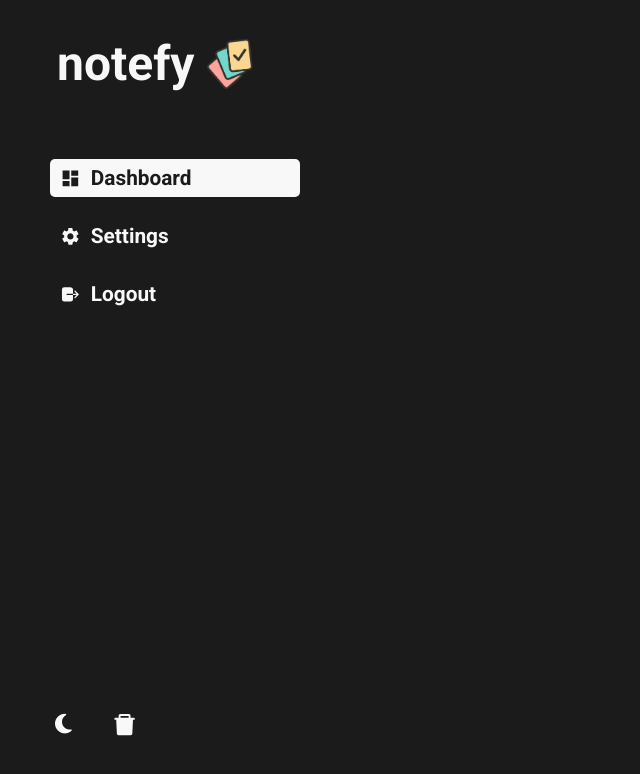
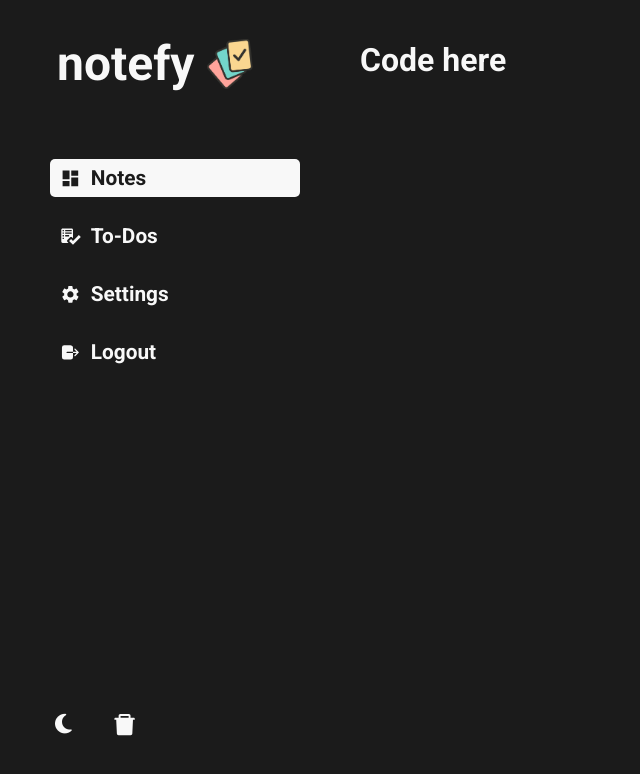
Before and after one commit to Servatom/notefy, a React (Create React App) app in the folder frontend/: page /dashboard/todo in a window 1280 px wide. Shown: the top 774 px of the page, without its empty margins (0-640 px from the left). Built offline with nearby package versions, Linux system fonts and the light colour scheme; no server answers; sample sign-in values are in the browser's storage.

Commit message:
Organise folder structure and start with ToDo

```diff
--- a/frontend/src/components/AddNote.js
+++ b/frontend/src/components/Notes/AddNote.js
@@ -1,4 +1,4 @@
-import "../assets/css/Notes.css";
+import "../../assets/css/Notes.css";
 import { useState } from "react";
 import {nanoid} from 'nanoid';
 
--- a/frontend/src/components/Note.js
+++ b/frontend/src/components/Notes/Note.js
@@ -1,4 +1,4 @@
-import "../assets/css/Notes.css";
+import "../../assets/css/Notes.css";
 import { MdDeleteSweep, MdEdit} from 'react-icons/md';
 import swal from 'sweetalert';
 import { useState } from "react";
--- a/frontend/src/components/NotesList.js
+++ b/frontend/src/components/Notes/NotesList.js
@@ -1,4 +1,4 @@
-import "../assets/css/Notes.css";
+import "../../assets/css/Notes.css";
 import AddNote from "./AddNote";
 import Note from "./Note";
 
--- a/frontend/src/components/Searchbar.js
+++ b/frontend/src/components/Notes/Searchbar.js
@@ -1,6 +1,6 @@
 import { useState } from 'react';
 import {GoSearch} from 'react-icons/go';
-import "../assets/css/Searchbar.css";
+import "../../assets/css/Searchbar.css";
 const Searchbar =(props)=>
 {
 
--- a/frontend/src/components/SideNav.js
+++ b/frontend/src/components/SideNav.js
@@ -8,6 +8,8 @@ import { useContext, useState } from "react";
 import swal from "sweetalert";
 import { Link, Redirect, useHistory } from "react-router-dom";
 import AuthContext from "../store/auth-context";
+import { BsListTask } from "react-icons/bs";
+import { GoChecklist } from "react-icons/go";
 
 const SideNav = (props) => {
     const authCtx = useContext(AuthContext);
@@ -62,17 +64,32 @@ const SideNav = (props) => {
                     className={props.currentTab === 1 ? "active" : ""}
                 >
                     <MdDashboard className="icon" />
-                    Dashboard
+                    Notes
                 </h4>
             </Link>
-            <Link to={"/dashboard/settings"}>
+
+            <Link to={"/dashboard/todo"}>
                 <h4
                     onClick={() => {
                         props.setCurrentTab(2);
                         props.closeNav();
+                        history.push("/dashboard/todo");
+                    }}
+                    className={props.currentTab === 2 ? "active" : ""}
+                >
+                    <GoChecklist className="icon" />
+                    To-Dos
+                </h4>
+            </Link>
+
+            <Link to={"/dashboard/settings"}>
+                <h4
+                    onClick={() => {
+                        props.setCurrentTab(3);
+                        props.closeNav();
                         history.push("/dashboard/settings");
                     }}
-                    className={props.currentTab === 2 ? "active" : ""}
+                    className={props.currentTab === 3 ? "active" : ""}
                 >
                     <MdSettings className="icon" />
                     Settings
--- /dev/null
+++ b/frontend/src/components/ToDo/ToDo.js
@@ -0,0 +1,9 @@
+const ToDo =()=>
+{
+    return(
+        <h1>Code here</h1>
+    );
+
+}
+
+export default ToDo;
--- a/frontend/src/pages/Dashboard.js
+++ b/frontend/src/pages/Dashboard.js
@@ -1,5 +1,5 @@
-import Searchbar from "../components/Searchbar";
-import NotesList from "../components/NotesList";
+import Searchbar from "../components/Notes/Searchbar";
+import NotesList from "../components/Notes/NotesList";
 import "../assets/css/Dashboard.css";
 import { useState, useEffect, useContext } from "react";
 import { ImCross, ImMenu } from "react-icons/im";
@@ -11,6 +11,7 @@ import URL from "../URL";
 import AuthContext from "../store/auth-context";
 import Settings from "../components/Settings";
 import { BrowserRouter as Router, Switch, Route } from "react-router-dom";
+import ToDo from "../components/ToDo/ToDo";
 
 const Dashboard = (props) => {
     const [notes, setNotes] = useState([
@@ -217,6 +218,11 @@ const Dashboard = (props) => {
                             />
                             {!notes.length ? watermark() : null}
                         </Route>
+
+                        <Route path="/dashboard/todo">
+                                <ToDo/>
+                        </Route>
+
                         <Route path={"/dashboard/settings"}>
                             <Settings
                                 userInfo={userInfo}
```
Also changed, not shown: frontend/src/components/Notes/ExpandNote.js (renamed from frontend/src/components/ExpandNote.js).
